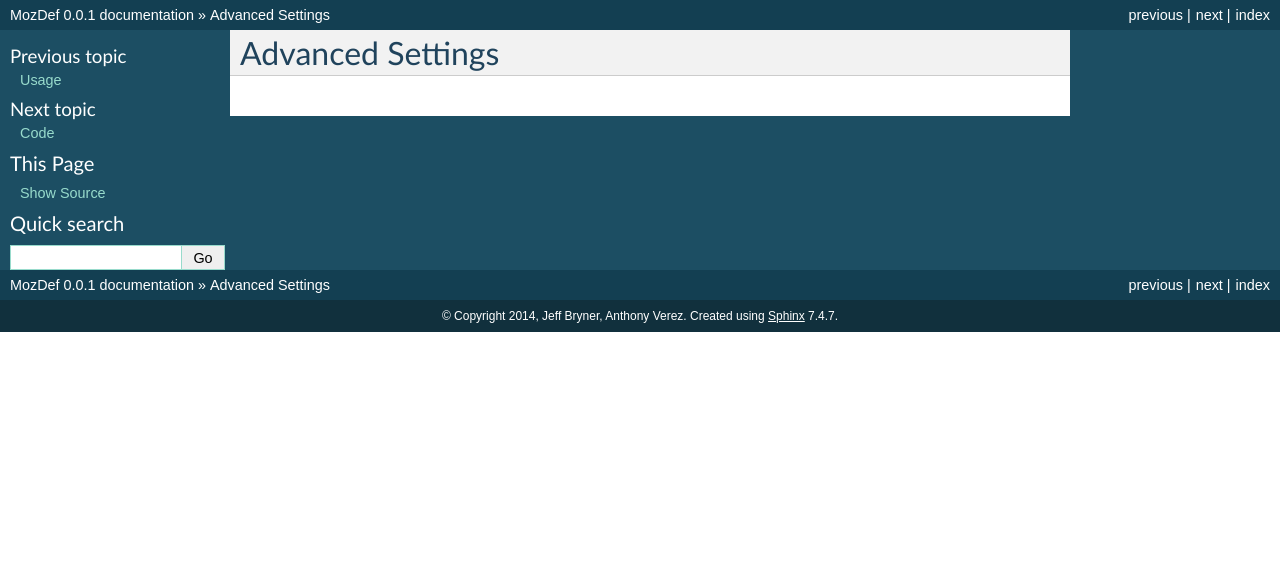
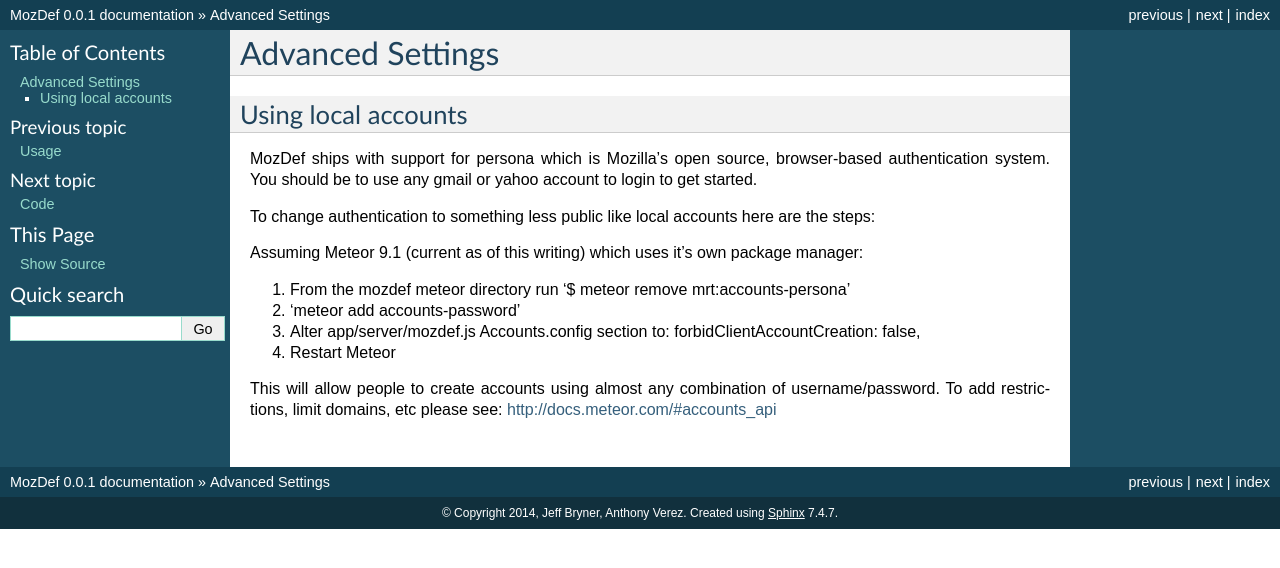
Before and after one commit to mozilla/MozDef, a Sphinx documentation site: the page built from docs/source/advanced_settings.rst, in a window 1280 px wide. Shown: the top 568 px of the page. Built offline with Sphinx 7.4.7, drawn with Linux system fonts in a browser that asks for light colours.

Commit message:
Add section on enabling local accounts.

```diff
--- a/docs/source/advanced_settings.rst
+++ b/docs/source/advanced_settings.rst
@@ -1,2 +1,19 @@
 Advanced Settings
 =================
+
+Using local accounts
+--------------------
+
+MozDef ships with support for persona which is Mozilla's open source, browser-based authentication system. You should be
+to use any gmail or yahoo account to login to get started.
+
+To change authentication to something less public like local accounts here are the steps:
+
+Assuming Meteor 9.1 (current as of this writing) which uses it's own package manager:
+
+1) From the mozdef meteor directory run '$ meteor remove mrt:accounts-persona'
+2) 'meteor add accounts-password'
+3) Alter app/server/mozdef.js Accounts.config section to: forbidClientAccountCreation: false,
+4) Restart Meteor
+
+This will allow people to create accounts using almost any combination of username/password. To add restrictions, limit domains, etc please see: http://docs.meteor.com/#accounts_api
```
